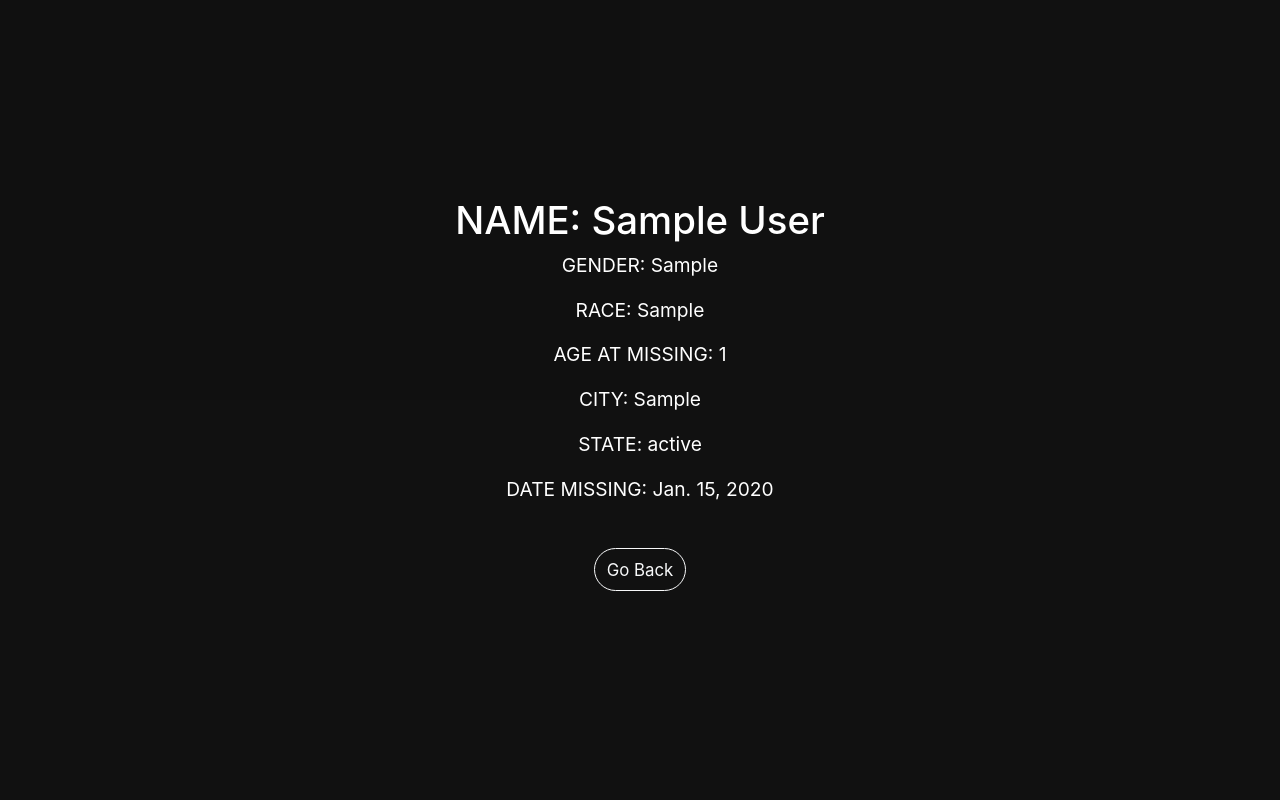
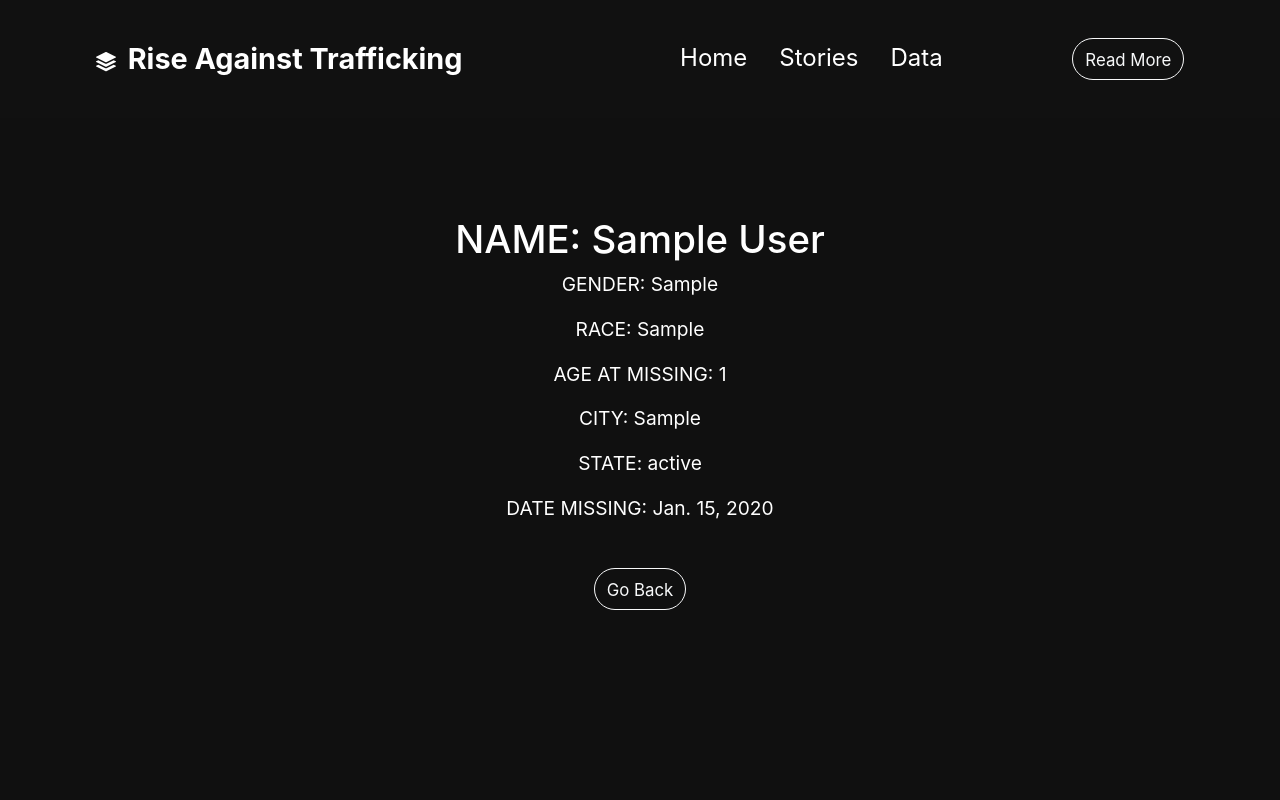
Before and after one commit to julessmith2020/missingppl, a Django app: page /person/1 in a window 1280 px wide. Run offline with Django 4.2, Linux system fonts and the light colour scheme; tables that the repository leaves empty hold one stand-in row (values such as "Sample post"); some libraries are stand-ins or nearby versions; some web fonts are replaced.

Commit message:
added the nav bar at the top

```diff
--- a/templates/webview/person.html
+++ b/templates/webview/person.html
@@ -72,13 +72,52 @@
 
 
 </head>
+<body class="bg-black text-white mt-0" data-bs-spy="scroll" data-bs-target="#navScroll">
+    <nav id="navScroll" class="navbar navbar-dark bg-black fixed-top px-vw-5" tabindex="0">
+        <div class="container">
+          <a class="navbar-brand pe-md-4 fs-4 col-12 col-md-auto text-center" href="{% url 'index' %}">
+            <svg xmlns="http://www.w3.org/2000/svg" width="20" height="20" fill="currentColor" class="bi bi-stack"
+              viewBox="0 0 16 16">
+              <path
+                d="m14.12 10.163 1.715.858c.22.11.22.424 0 .534L8.267 15.34a.598.598 0 0 1-.534 0L.165 11.555a.299.299 0 0 1 0-.534l1.716-.858 5.317 2.659c.505.252 1.1.252 1.604 0l5.317-2.66zM7.733.063a.598.598 0 0 1 .534 0l7.568 3.784a.3.3 0 0 1 0 .535L8.267 8.165a.598.598 0 0 1-.534 0L.165 4.382a.299.299 0 0 1 0-.535L7.733.063z" />
+              <path
+                d="m14.12 6.576 1.715.858c.22.11.22.424 0 .534l-7.568 3.784a.598.598 0 0 1-.534 0L.165 7.968a.299.299 0 0 1 0-.534l1.716-.858 5.317 2.659c.505.252 1.1.252 1.604 0l5.317-2.659z" />
+            </svg>
+            <!-- This is the title of the website on the top of the page  -->
+            <span class="ms-md-1 mt-1 fw-bolder me-md-5">Rise Against Trafficking</span>
+          </a>
+    <!-- below is the nav bar with the links to go to the other pages-->
+          <ul class="navbar-nav mx-auto mb-2 mb-lg-0 list-group list-group-horizontal">
+            <li class="nav-item">
+              <a class="nav-link fs-5" href="{% url 'index' %}" aria-label="Homepage">
+                Home
+              </a>
+            </li>
+            <li class="nav-item">
+              <a class="nav-link fs-5" href="{% url 'content' %}" aria-label="A content page">
+                Stories
+              </a>
+            </li>
+            <li class="nav-item">
+              <a class="nav-link fs-5" href="{% url 'system' %}" aria-label="A data page">
+                Data
+              </a>
+            </li>
 
-<div class="position-absolute w-50 h-50 bg-black opacity-75 top-0 start-0"></div>
-<div class="container py-vh-4 position-relative px-vw-5 text-center">
+          </ul>
+          <a href="https://attorneygeneral.utah.gov/initiatives/human-trafficking/" aria-label="Read More"
+            class="btn btn-outline-light">
+            <small>Read More</small>
+          </a>
+        </div>
+      </nav>
+
+
+    <div class="position-absolute w-100 h-100 bg-black opacity-75 top-0 start-0"></div>
+    <div class="container py-vh-4 position-relative mt-5 px-vw-5 text-center">
         <div class="row d-flex align-items-center justify-content-center py-vh-5">
         <div class="col-12 col-xl-10">
-        <body class="bg-black text-white mt-0" data-bs-spy="scroll" data-bs-target="#navScroll">
-            <br>
+
                 <h2>NAME: {{person.first_name}} {{person.last_name}}</h2>
                 <p>GENDER: {{person.gender}}</p>
                 <p>RACE: {{person.race}}</p>
@@ -92,9 +131,11 @@
                     <small>Go Back</small>
                 </a>
 
-        </body>
+
         </div>
         </div>
     </div>
     </div>
+</div>
+</body>
 </html>
```
Lines whose indentation alone changed are shown as unchanged.
